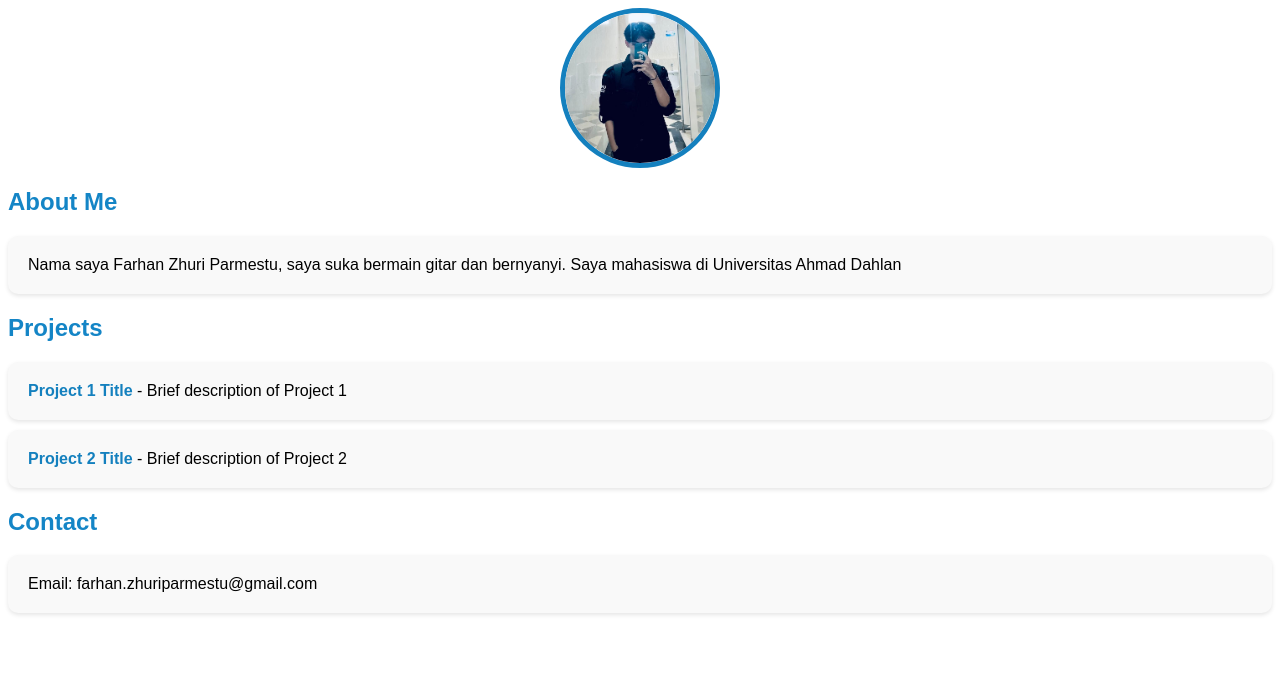
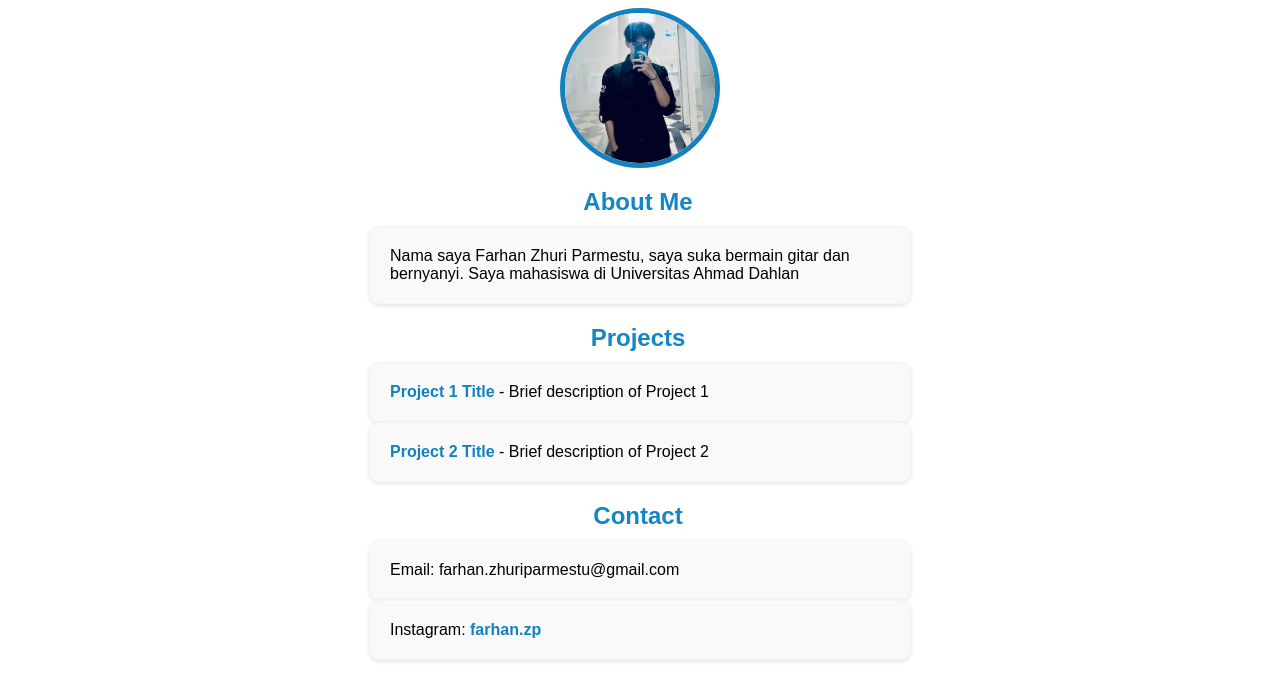
Before and after one commit to hanxietyy/tekwebb_2024_2300016101, a plain HTML site: page index.html in a window 1280 px wide. Drawn offline with Linux system fonts and the light colour scheme.

Commit message:
Praktikum 2

```diff
--- a/index.html
+++ b/index.html
@@ -14,6 +14,7 @@
     <p><a>Project 1 Title</a> - Brief description of Project 1</p>
     <p><a>Project 2 Title</a> - Brief description of Project 2</p>
     <h2>Contact</h2>
-    <p>Email: farhan.zhuriparmestu@gmail.com
+    <p>Email: farhan.zhuriparmestu@gmail.com</p>
+    <p>Instagram: <a>farhan.zp</a></p>
 </body>
 </html>
--- a/style.css
+++ b/style.css
@@ -6,9 +6,14 @@ img{
 }
 h2{
     color: #1485c6;
+    margin-bottom: 10px;
+    text-align: center;
+    width: 1260px;
+
 }
 body {
     font-family: Arial, sans-serif;
+    margin-bottom: 10px;
 }
 p{
     background-color: #f9f9f9;
@@ -17,16 +22,14 @@ p{
     margin: 10px 0;
     box-shadow: 0px 2px 4px rgba(0, 0, 0, 0.1);
 }
-p, {
-    color: #1480be;
+p{
+    color: black;
     width: 500px;
-    border: 1px solid black;
+    border: 1px solid whitesmoke;
+    margin: 0 auto;
 }
 a {
     color: #1480be;
     text-decoration: none;
     font-weight: bold;
 }
-a:hover {
-    text-decoration: underline;
-}
```
